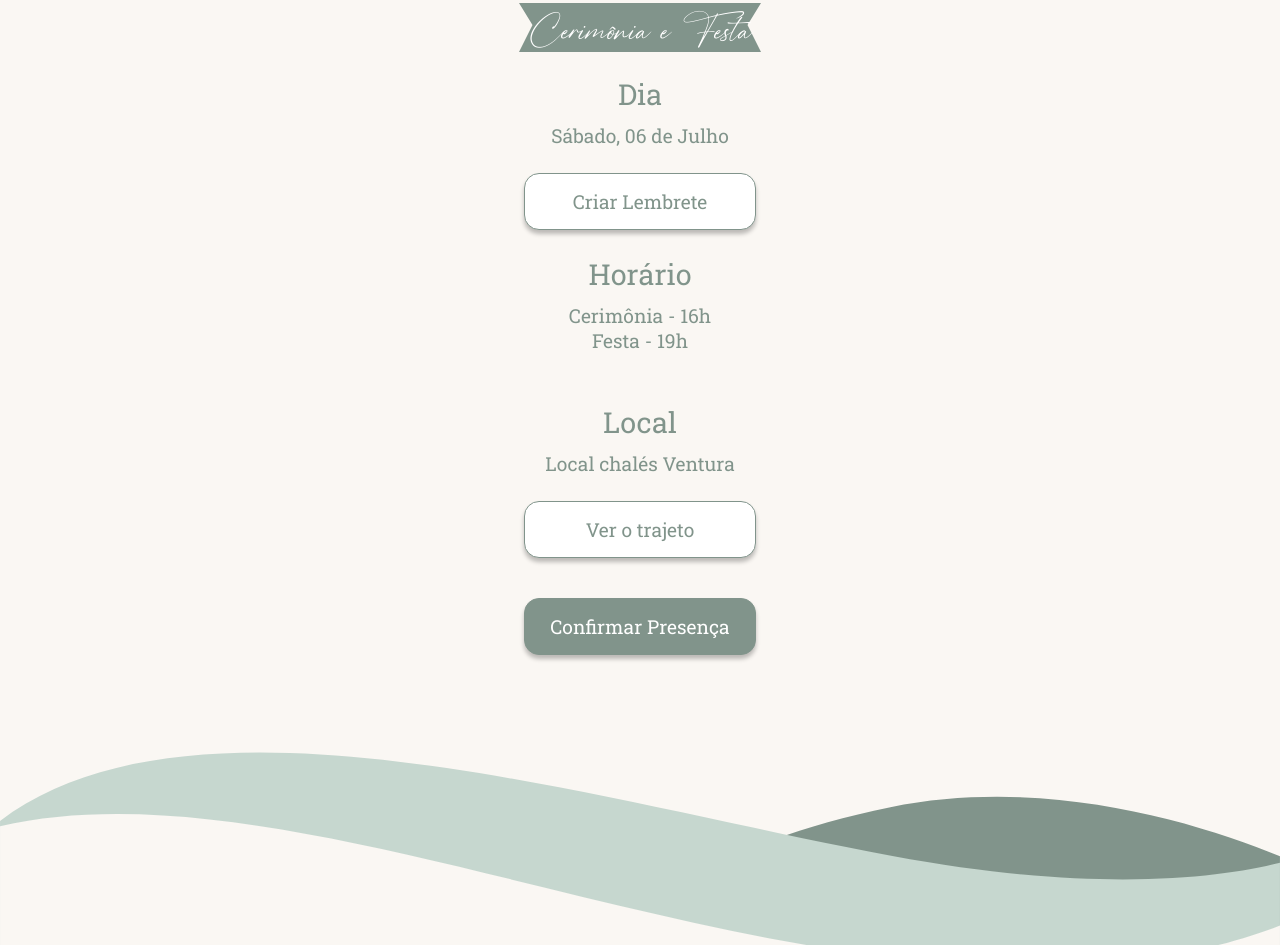
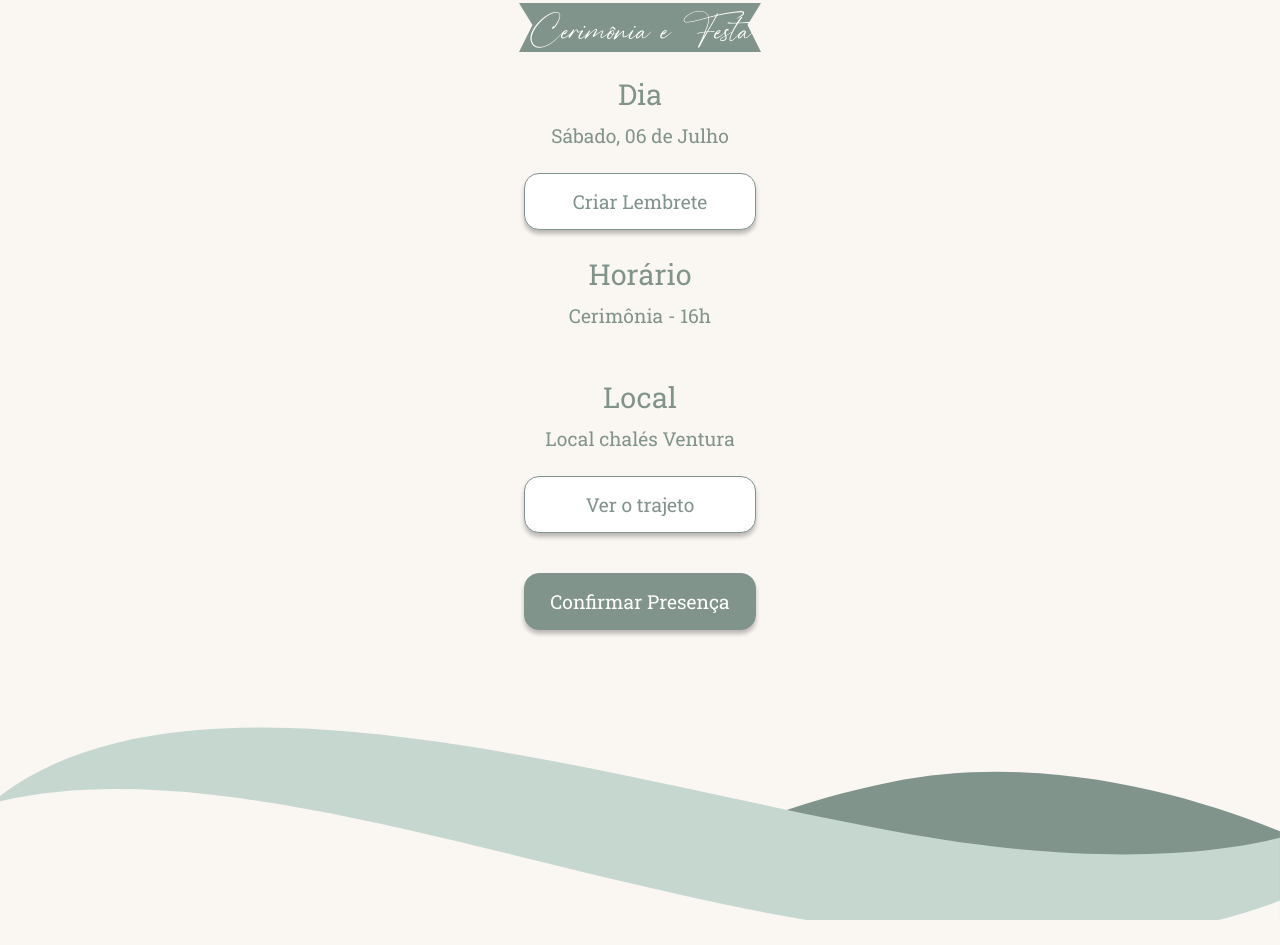
Before and after one commit to KellyaneeGustavo/convite, a plain HTML site: page index.html in a window 1280 px wide. Shown: the part 1572-2517 px from the top of the page. Drawn offline with nearby package versions, Linux system fonts and the light colour scheme; a script that the page names is missing.

Commit message:
Update index.html

```diff
--- a/index.html
+++ b/index.html
@@ -142,8 +142,7 @@
                     <p class="band-texto dia">Horário
                     </p>
                     <p class="band-texto informacoes">
-                        Cerimônia - 16h<br>
-                        Festa - 19h
+                        Cerimônia - 16h
                     </p>
                     <p class="band-texto dia">Local
                     </p>
```
